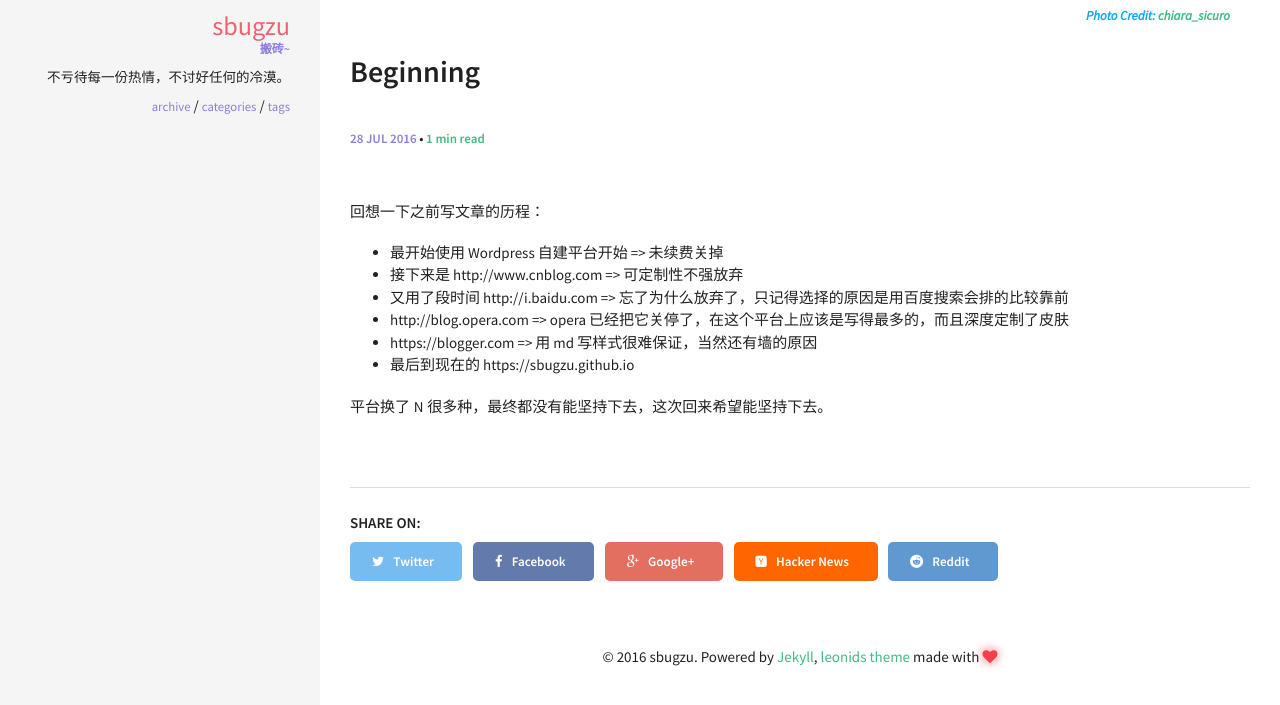
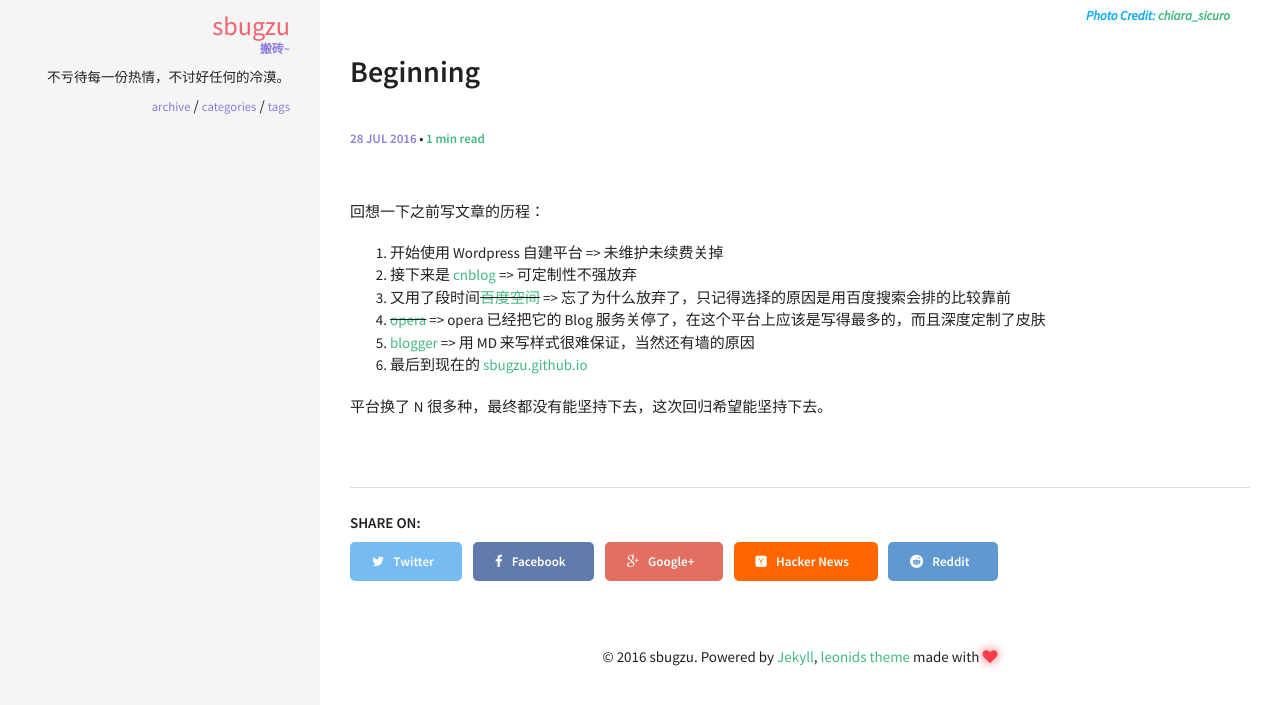
Before and after one commit to sbugzu/sbugzu.github.io, a Jekyll site: the page built from _posts/2016-07-28-beginning.md, in a window 1280 px wide. Shown: the part 610-1315 px from the top of the page. Built offline with Jekyll 4.4.1, drawn with Linux system fonts in a browser that asks for light colours; comment, search, counter and statistics services are not loaded.

Commit message:
Post new article and add disqus

```diff
--- a/_config.yml
+++ b/_config.yml
@@ -37,7 +37,7 @@
   job: "搬砖~"
   bio: "不亏待每一份热情，不讨好任何的冷漠。"
   email:
-  disqus-shortname:
+  disqus-shortname: sbugzu
   twitter:
   facebook:
   google:
--- a/_posts/2016-07-28-beginning.md
+++ b/_posts/2016-07-28-beginning.md
@@ -12,11 +13,11 @@
 
 回想一下之前写文章的历程：
 
-* 最开始使用 Wordpress 自建平台开始 => 未续费关掉
-* 接下来是 http://www.cnblog.com => 可定制性不强放弃
-* 又用了段时间 http://i.baidu.com => 忘了为什么放弃了，只记得选择的原因是用百度搜索会排的比较靠前
-* http://blog.opera.com => opera 已经把它关停了，在这个平台上应该是写得最多的，而且深度定制了皮肤
-* https://blogger.com => 用 md 写样式很难保证，当然还有墙的原因
-* 最后到现在的 https://sbugzu.github.io
+1. 开始使用 Wordpress 自建平台 => 未维护未续费关掉
+2. 接下来是 [cnblog](http://www.cnblog.com) => 可定制性不强放弃
+3. 又用了段时间~~[百度空间](http://www.baidu.com)~~ => 忘了为什么放弃了，只记得选择的原因是用百度搜索会排的比较靠前
+4. ~~[opera](http://my.opera.com/smile_bug/blog)~~ => opera 已经把它的 Blog 服务关停了，在这个平台上应该是写得最多的，而且深度定制了皮肤
+5. [blogger](https://blogger.com) => 用 MD 来写样式很难保证，当然还有墙的原因
+6. 最后到现在的 [sbugzu.github.io](https://sbugzu.github.io)
 
-平台换了 N 很多种，最终都没有能坚持下去，这次回来希望能坚持下去。
+平台换了 N 很多种，最终都没有能坚持下去，这次回归希望能坚持下去。
```
Also changed, not shown: other parts of _posts/2016-07-28-beginning.md (+1 -0 lines), _posts/2016-07-28-wgt-custom-theme.md (added, +150 -0 lines), upload/2016/07/wgt-custom.jpg (added), upload/2016/07/wgt-default.png (added), 2 other files.
